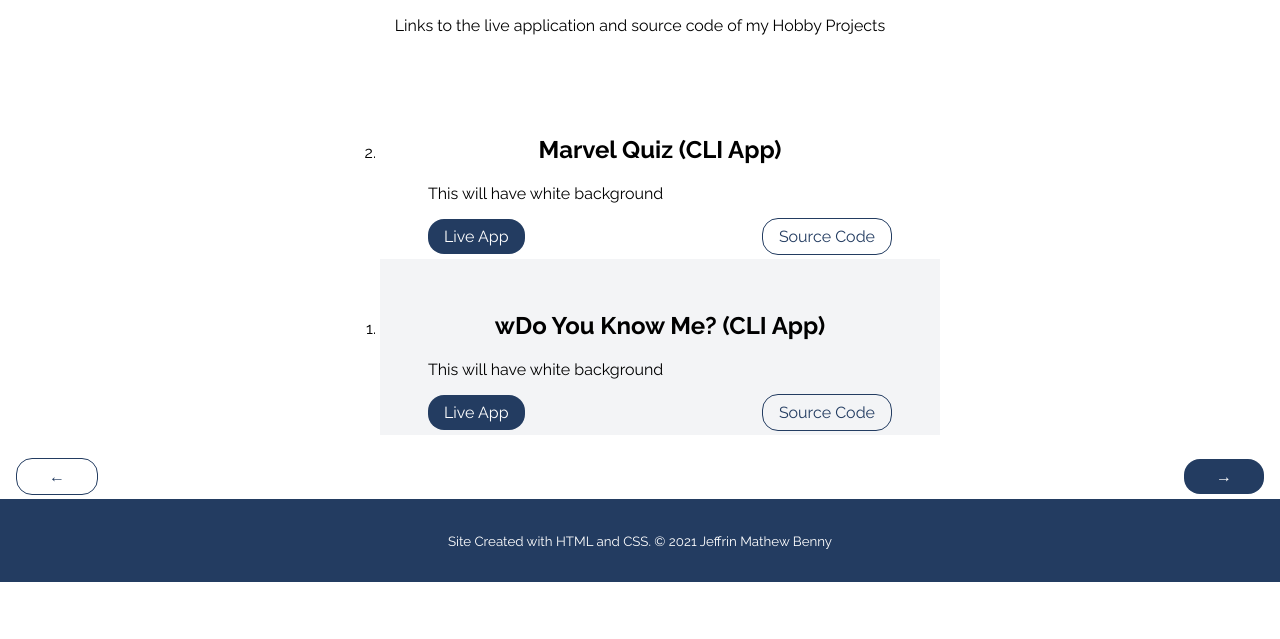
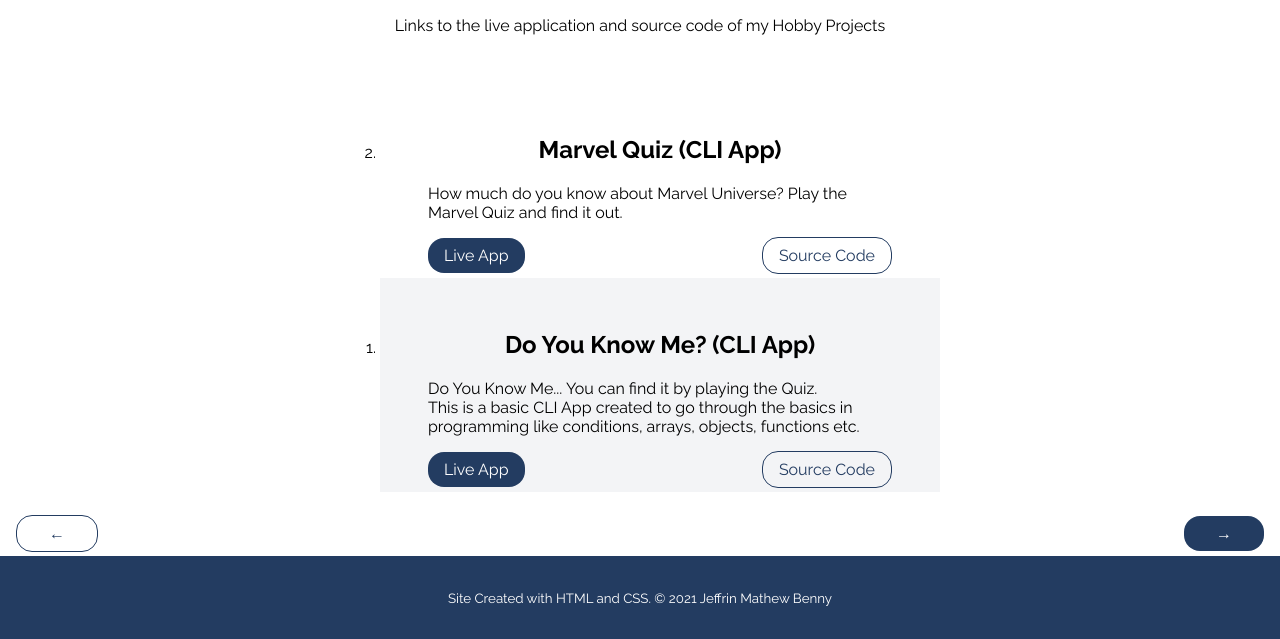
Before and after one commit to jeffrinmb/jeffrinmb-portfolio, a plain HTML site: page projects.html in a window 1280 px wide. Shown: the part 204-843 px from the top of the page. Before the commit the page ends 800 px from the top, so only its background shows below. Drawn offline with Linux system fonts and the light colour scheme.

Commit message:
fix: change in project description and spelling mistake correction

```diff
--- a/projects.html
+++ b/projects.html
@@ -45,7 +45,10 @@
           <section class="section">
             <div class="container container-center">
               <h1>Marvel Quiz (CLI App)</h1>
-              <p>This will have white background</p>
+              <p>
+                How much do you know about Marvel Universe? Play the Marvel Quiz
+                and find it out.
+              </p>
               <span class="link-live"
                 ><a
                   class="link link-primary"
@@ -66,8 +69,12 @@
         <li>
           <section class="section offwhite">
             <div class="container container-center">
-              <h1>wDo You Know Me? (CLI App)</h1>
-              <p>This will have white background</p>
+              <h1>Do You Know Me? (CLI App)</h1>
+              <p>
+                Do You Know Me... You can find it by playing the Quiz.<br />
+                This is a basic CLI App created to go through the basics in
+                programming like conditions, arrays, objects, functions etc.
+              </p>
               <span class="link-live"
                 ><a
                   class="link link-primary"
```
